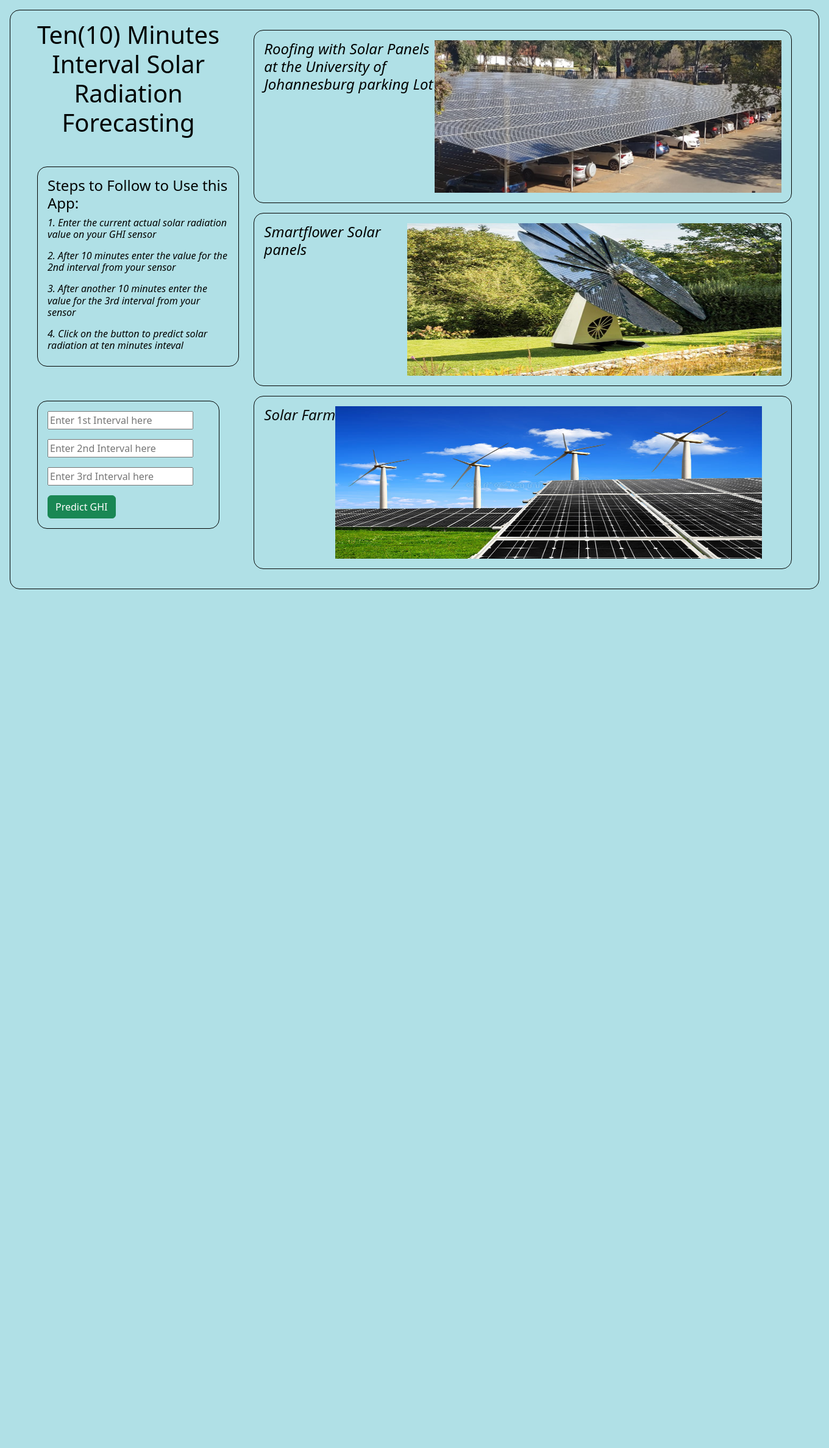
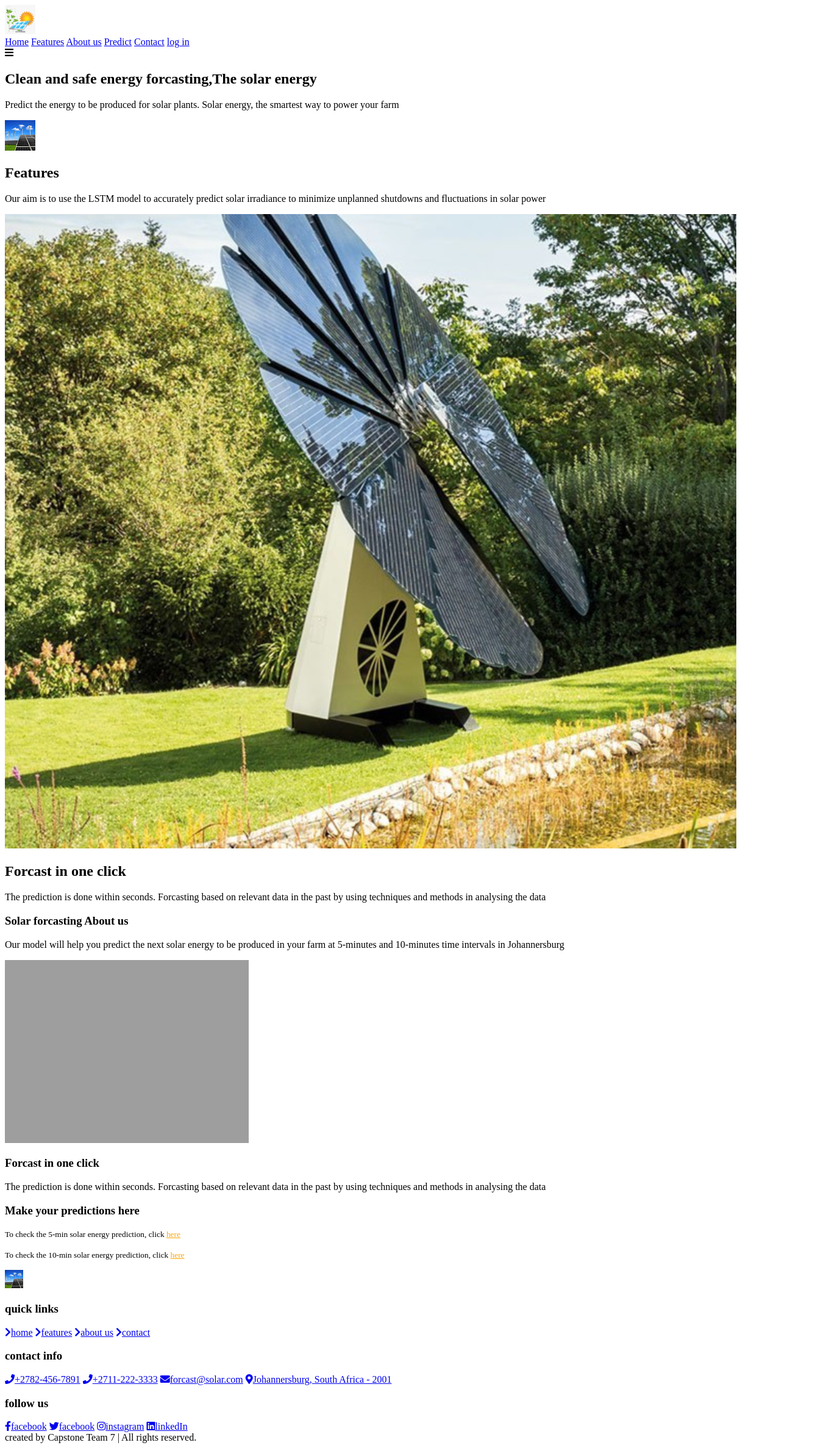
Before and after one commit to Capstone-project-group-7/solar-power-app, a Flask app: page / in a window 1360 px wide. Shown: the whole page at 61% size. Before the commit the page ends 966 px from the top, so only its background shows below. Run offline with Flask 2, Linux system fonts and the light colour scheme; some libraries are stand-ins or nearby versions; grey boxes are pictures that could not be loaded.

Commit message:
make it better

```diff
--- a/app.py
+++ b/app.py
@@ -1,60 +1,68 @@
-
-from flask import Flask
 from flask_cors import CORS
 from numpy import array
 import tensorflow as tf
 import pandas as pd
 import numpy as np
-from flask import Flask, request, jsonify, render_template
-
-
-
+from flask import Flask, request, jsonify, render_template, redirect, url_for, session
 app = Flask(__name__)
-
 # enable cors
 CORS(app)
-
-
 # load the models from disk
-filename = r'model2.h5'
-
+filename2 = r'model2.h5'
 # Loading a saved model
 from numpy import loadtxt
 from tensorflow.keras.models import load_model
-model = load_model(filename)
-
-
-
+model = load_model(filename2)
+# Default home page
 @app.route('/')
 def home():
     return render_template('index.html')
-
-
-
-
+def _init_(self):
+    con=sqlite3.connect('user.db')
+    c=con.cursor
+    c.execute("Create table user(name text, password text)")
+    con.commit()
 # Radiation model api endpoint http://127.0.0.1:8000/api/model/radiation
 @app.route('/predict',methods=['POST'])
 def predict():
     first_interval = request.form.get('first_interval')
     second_interval = request.form.get('second_interval')
     third_interval = request.form.get('third_interval')
-
-
-
+    capacity_of_one_panel = request.form.get('capacity_of_one_panel')
+    number_of_solar_panels = request.form.get('number_of_solar_panels')
+    area_of_panel = request.form.get('area_of_panel')
     actual_solar_radiation = array(
         [float(first_interval), float(second_interval), float(third_interval)])
     actual_solar_radiation = actual_solar_radiation.reshape((1, 3, 1))
-    predictions = model.predict(actual_solar_radiation)
-
+    capacity_of_one_panel = float(capacity_of_one_panel)
+    number_of_solar_panels = float(number_of_solar_panels)
+    area_of_panel = float(area_of_panel)
+    yield_of_one_panel = (capacity_of_one_panel)/(area_of_panel * 10)
+    predictions = model.predict(actual_solar_radiation)*0.75*number_of_solar_panels*area_of_panel*yield_of_one_panel/(1000)
     output = predictions.tolist()
-
-    return render_template('index.html', prediction_text='Predicted GHI: Watts/m2 {}'.format(output))
-
-
-
-
-
-
-
+    return render_template('index.html', prediction_text='Predicted Energy: kWh {}'.format(output))
+# login end point
+@app.route('/login', methods=['POST','GET'])
+def login():
+    return render_template('login.html')
+# route when log out clicked - rediracts to home page
+@app.route('/logout')
+def logout():
+    session.pop('loggedin', None)
+    session.pop('userid', None)
+    session.pop('email', None)
+    return redirect(url_for('index.html'))
+# route when sign up clicked - rediracts to register page
+@app.route('/register', methods =['GET', 'POST'])
+def register():
+    return render_template('register.html')
+# route when log in is successful - navigates to main application page
+@app.route('/main', methods=['GET', 'POST'])
+def main():
+    return render_template('main.html')
+# route when history is clicked - navigates to history page
+@app.route('/history', methods=['GET', 'POST'])
+def history():
+    return render_template('history.html')
 if __name__ == "__main__":
     app.run(debug=True)
--- a/templates/index.html
+++ b/templates/index.html
@@ -1,110 +1,163 @@
 <!DOCTYPE html>
 <html lang="en">
+
 <head>
     <meta charset="UTF-8">
     <meta http-equiv="X-UA-Compatible" content="IE=edge">
     <meta name="viewport" content="width=device-width, initial-scale=1.0">
-    <title>Solar Power Forecasting</title>
-    <script src="//unpkg.com/alpinejs" defer></script>
-    <script src="solar.js"></script>
-    <script src="https://cdn.jsdelivr.net/npm/axios/dist/axios.min.js"></script>
-    <script src="https://unpkg.com/ionicons@5.4.0/dist/ionicons.js"></script>
-    <link href="https://cdn.jsdelivr.net/npm/bootstrap@5.2.2/dist/css/bootstrap.min.css"
-    rel="stylesheet"
-    integrity="sha384-Zenh87qX5JnK2Jl0vWa8Ck2rdkQ2Bzep5IDxbcnCeuOxjzrPF/et3URy9Bv1WTRi"
-    crossorigin="anonymous">
-    <link rel="stylesheet" href="https://fonts.googleapis.com/css?family=Source Code Pro">
+    <title>Webpage Design</title>
+    <link rel="stylesheet" href="css/style.css">
 
-    <link rel="preconnect" href="https://fonts.googleapis.com">
-    <link rel="preconnect" href="https://fonts.gstatic.com" crossorigin>
-    <link href="https://fonts.googleapis.com/css2?family=Poppins:wght@400;700&display=swap" rel="stylesheet">
-    <link rel="stylesheet" href="style.css">
+    <link rel="stylesheet" href="https://cdnjs.cloudflare.com/ajax/libs/font-awesome/5.15.4/css/all.min.css">
+</head>
 
-</head>
-<body style="background-color:powderblue; border: 0.1em solid;
-color: rgb(2, 5, 4);
-border-radius: 1em;
-padding: 1em;
-margin: 1em;
-display : -webkit-inline-flex;" @media screen (min-width: 768px) {
-    background-image: conic-gradient(red, yellow, blue)
+<body>
+    <!-- navbar sections starts  -->
+    <header class="header">
+        <div class="logo">
+            <img src="solar.png" alt="logo-solar" width="50">
+        </div>
 
-}>
-<div class="container">
-    <h1 style="text-align: center; ">Ten(10) Minutes Interval Solar Radiation Forecasting</h1>
-    <br>
-    <div class="container" style="border: 0.1em solid;
-    color: rgb(3, 4, 3);
-    border-radius: 1em;
-    padding: 1em;
-    margin: 1em;
-    display:inline-flexbox;">
-        <h2 style="font-size: 1.5em;">Steps to Follow to Use this App:</h2>
-        <h3 style="font-size: 1em; font-style: italic; font-weight: 400;">1. Enter the current actual solar radiation value on your GHI sensor</h3><p></p>
-        <h4 style="font-size: 1em; font-style: italic; font-weight: 400;">2. After 10 minutes enter the value for the 2nd interval from your sensor</h4><p></p>
-        <h5 style="font-size: 1em; font-style: italic; font-weight: 400;">3. After another 10 minutes enter the value for the 3rd interval from your sensor</h5><p></p>
-        <h6 style="font-size: 1em; font-style: italic; font-weight: 400;">4. Click on the button to predict solar radiation at ten minutes inteval</h6>
+        <nav class="navbar">
+            <a href="#home">Home</a>
+            <a href="#features">Features</a>
+            <a href="#about">About us</a>
+            <a href="#predict">Predict</a>
+            <a href="#footer">Contact</a>
+            <a href="#" class="btn">log in</a>
+        </nav>
+
+        <div class="fas fa-bars" id="menu-btn"></div>
+    </header>
+    <!-- navbar sections starts  -->
+
+    <!-- home section stars  -->
+
+    <section class="home" id="home">
+        <div class="content">
+            <h1>Clean and safe energy forcasting,The solar energy</h1>
+            <p>Predict the energy to be produced for solar plants. Solar energy, the smartest way to power your farm</p>
+
         </div>
-    <br>
+
+        <div class="image">
+            <img src="energy-concepts-solar.jpg" alt="solar-image" width="50">
+        </div>
+    </section>
+
+    <!-- home section ends -->
+    <!-- features section starts  -->
+    <section class="features" id="features">
+        <div class="heading">
+            <h1>Features</h1>
+            <p>Our aim is to use the LSTM model to accurately predict solar irradiance to minimize unplanned shutdowns and fluctuations in solar power</p>
+        </div>
+
+        <div class="row">
+            <!-- 1 Tab  -->
+            <div class="image">
+                <img src="smartflower-solar-power.png" alt="illustration-features-tab-1">
+            </div>
+
+            <div class="content">
+                <h1>Forcast in one click</h1>
+                <p>The prediction is done within seconds. Forcasting based on relevant data in the past by using techniques and methods in analysing the data</p>
 
 
-     <!-- Main Input For Receiving Query to our ML -->
-    <form action="{{ url_for('predict')}}"method="post" style="border: 0.1em solid;
-    color: rgb(2, 5, 4);
-    border-radius: 1em;
-    padding: 1em;
-    margin: 1em;
-    display : inline-flexbox;">
-
-        <input type="text" name="first_interval" placeholder="Enter 1st Interval here" required="required" /><p></p>
-        <input type="text" name="second_interval" placeholder="Enter 2nd Interval here" required="required" /><p></p>
-        <input type="text" name="third_interval" placeholder="Enter 3rd Interval here" required="required" /><p></p>
-        <button class="btn btn-success">Predict GHI</button>
-    </form>
-    {{ prediction_text }}
             </div>
 
-<br>
+            <!-- 1 Tab  -->
 
-<div class="container" >
- <div class="solar">
+            <!-- 2 Tab  -->
 
-    <div class="solar1" style="border: 0.1em solid;
-    color: rgb(3, 4, 3);
-    border-radius: 1em;
-    padding: 1em;
-    margin: 1em;
-    display : flex">
-        <h3 style="font-size: 1.5em; font-style: italic;">Roofing with Solar Panels at the University of Johannesburg parking Lot</h3>
-        <img src="Solar Panels at UJ Parking space.jpg" width="700", height="250">
+        <section class="about" id="about">
+            <div class="content">
+                <h1>Solar forcasting About us</h1>
+                <p>Our model will help you predict the next solar energy to be produced in your farm at 5-minutes and 10-minutes time intervals in Johannersburg</p>
             </div>
 
 
-    <div class="solar2" style="border: 0.1em solid;
-    color: rgb(4, 5, 4);
-    border-radius: 1em;
-    padding: 1em;
-    margin: 1em;
-    display : flex" >
-         <h3 style="font-size: 1.5em; font-style: italic;">Smartflower Solar panels</h3>
-        <img src="smartflower-solar-power.png" width="700", height="250">
+            <div class="row">
+                <!-- 1 Tab  -->
+                <div class="image">
+                    <img src="pre.jpeg" alt="illustration-features-tab-1">
                 </div>
 
-    <div class="solar3" style="border: 0.1em solid;
-    color: rgb(9, 12, 11);
-    border-radius: 1em;
-    padding: 1em;
-    margin: 1em;
-    display : flex">
-         <h3 style="font-size: 1.5em; font-style: italic;">Solar Farm</h3>
-         <img src="energy-concepts-solar.jpg" width="700", height="250">
-        </div>
 
- </div>
+                <div class="content">
+                    <h1>Forcast in one click</h1>
+                    <p>The prediction is done within seconds. Forcasting based on relevant data in the past by using techniques and methods in analysing the data</p>
+
+
 
                 </div>
 
 
 
+
+
+
+        </section>
+
+        <section class="predict" id="predict">
+            <div class="content">
+                <h1>Make your predictions here</h1>
+
+                <p><small>To check the 5-min solar energy prediction, click <a href="https://solar-power-app4.herokuapp.com/" style="color: orange;">here</a></small></p>
+                <p><small>To check the 10-min solar energy prediction, click <a href="https://solar-power-app2.herokuapp.com/" style="color: orange;">here</a></small></p>
+
+
+
+            </div>
+
+
+            <div class="image">
+                <img src="energy-concepts-solar.jpg" alt="solar-image" width="30">
+            </div>
+        </section>
+
+
+
+
+
+
+                    <!-- footer section starts  -->
+
+   <section class="footer" id="footer">
+       <div class="box-container">
+           <div class="box">
+               <h3>quick links</h3>
+               <a href="#"><i class="fas fa-chevron-right"></i>home</a>
+               <a href="#"><i class="fas fa-chevron-right"></i>features</a>
+               <a href="#"><i class="fas fa-chevron-right"></i>about us</a>
+               <a href="#"><i class="fas fa-chevron-right"></i>contact</a>
+            </div>
+
+
+           <div class="box">
+               <h3>contact info</h3>
+               <a href="#"><i class="fas fa-phone"></i>+2782-456-7891</a>
+               <a href="#"><i class="fas fa-phone"></i>+2711-222-3333</a>
+               <a href="#"><i class="fas fa-envelope"></i>forcast@solar.com</a>
+               <a href="#"><i class="fas fa-map-marker-alt"></i>Johannersburg, South Africa - 2001</a>
+           </div>
+
+           <div class="box">
+               <h3>follow us</h3>
+               <a href="#"><i class="fab fa-facebook-f"></i>facebook</a>
+               <a href="#"><i class="fab fa-twitter"></i>facebook</a>
+               <a href="#"><i class="fab fa-instagram"></i>instagram</a>
+               <a href="#"><i class="fab fa-linkedin"></i>linkedIn</a>
+
+           </div>
+       </div>
+       <div class="credit">created by
+           <a href="#"></a><span>Capstone Team 7</span> | All rights reserved.</a>
+       </div>
+   </section>
+
+    <!-- footer section ends -->
+
+    <script src="./app.py"></script>
 </body>
 </html>
```
Also changed, not shown: templates/login.html (added, +44 -0 lines), templates/main.html (added, +86 -0 lines), templates/register.html (added, +70 -0 lines), templates/Solar Panels at UJ Parking space.jpg (deleted), templates/a5d3b536dae8fe666728ec6ab7aba623.jpg (added), templates/solar.png (added). Lines whose indentation alone changed are shown as unchanged.
